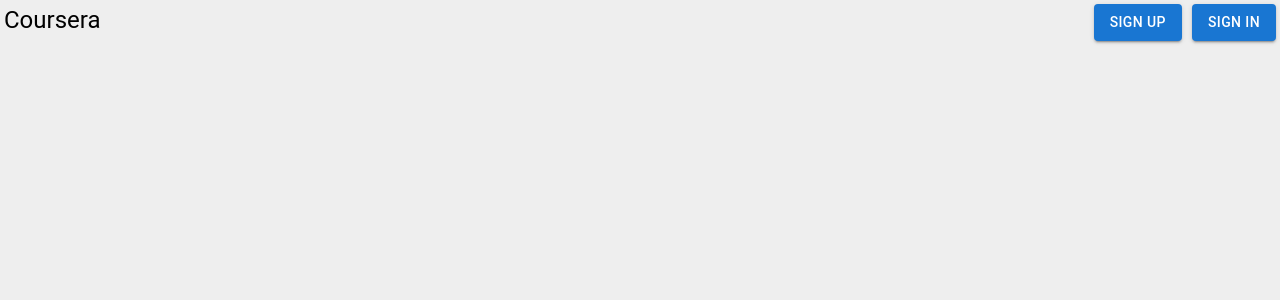
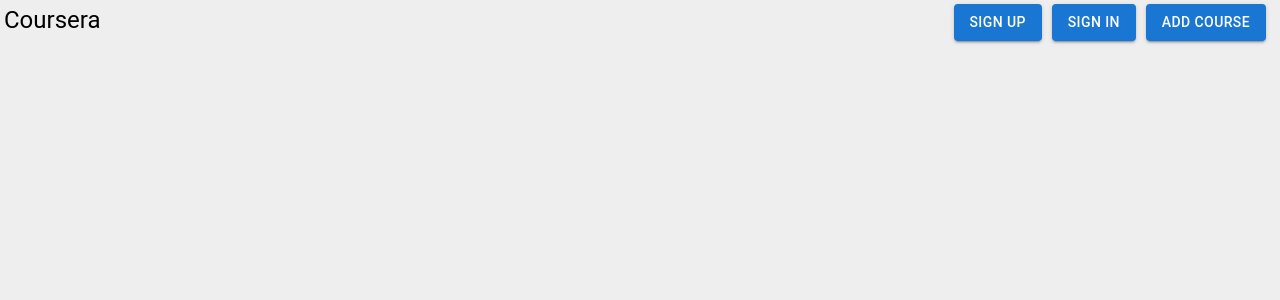
Before and after one commit to Tridib11/Cohort-Restart, a React (Vite) app in the folder week-5/vite-course-selling-app-frontend/: page / in a window 1280 px wide. Shown: the top 300 px of the page. Built offline with nearby package versions, Linux system fonts and the light colour scheme.

Commit message:
files added

```diff
--- a/week-5/vite-course-selling-app-frontend/src/Appbar.jsx
+++ b/week-5/vite-course-selling-app-frontend/src/Appbar.jsx
@@ -13,8 +13,8 @@ function Appbar() {
       <div>
         <Typography variant={"h5"}>Coursera</Typography>
       </div>
-      <div style={{ display: "flex" }}>
-        <div style={{ marginRight: "10px" }}>
+        <div style={{display: "flex"}}>
+            <div style={{marginRight: "10px"}}>
                 <Button
                     variant={"contained"}
                     onClick={() => {
@@ -24,10 +24,15 @@ function Appbar() {
                     Sign up
                 </Button>
             </div>
-        <div>
-          <Button variant={"contained"} onClick={()=>{
-              window.location="/signin"
+            <div style={{marginRight: "10px"}}>
+                <Button variant={"contained"} onClick={() => {
+                    window.location = "/signin"
                 }}>Sign in</Button>
+            </div>
+            <div style={{marginRight: "10px"}}>
+                <Button variant={"contained"} onClick={() => {
+                    window.location = "/addcourses"
+                }}>Add Course</Button>
             </div>
         </div>
     </div>
```
Lines whose indentation alone changed are shown as unchanged.
